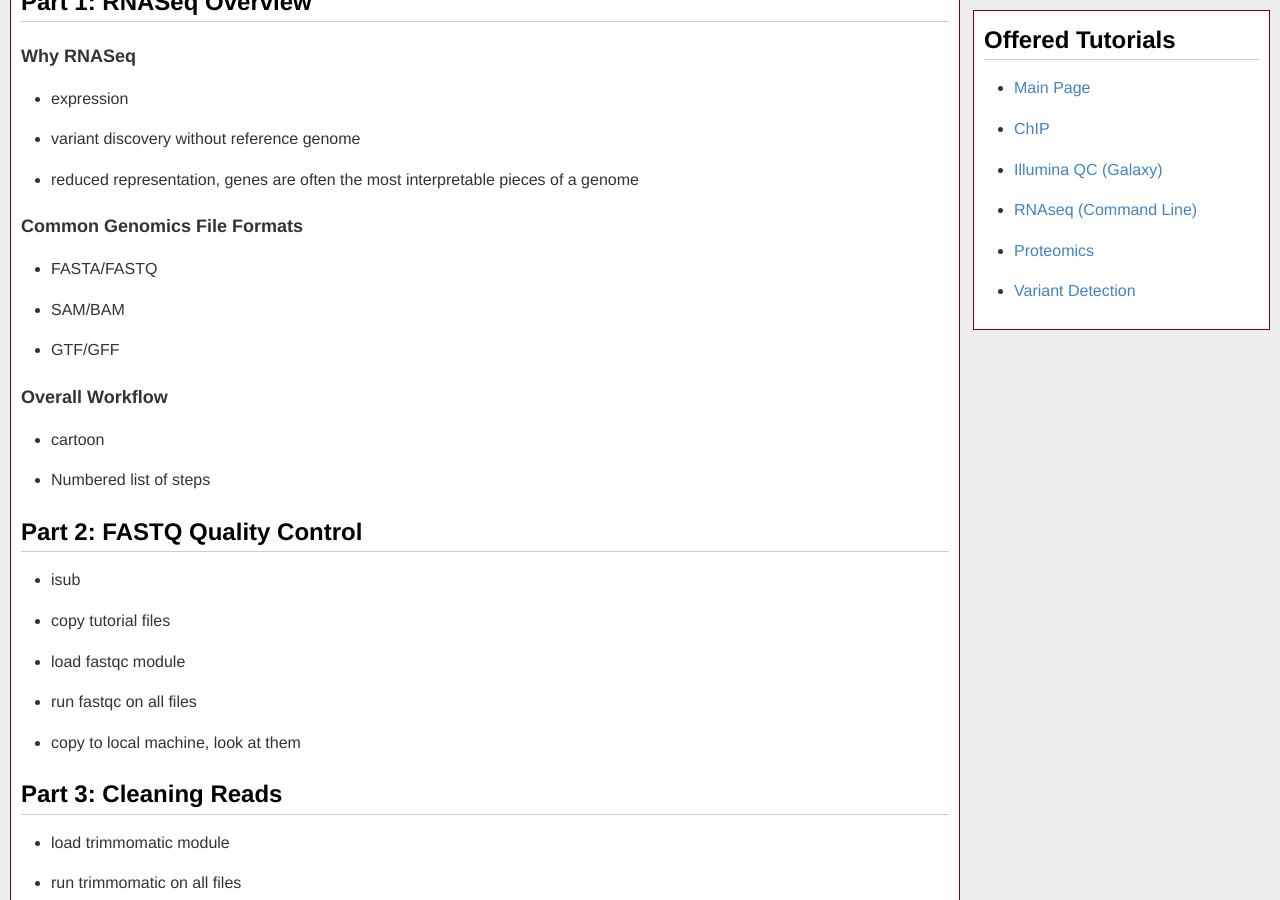
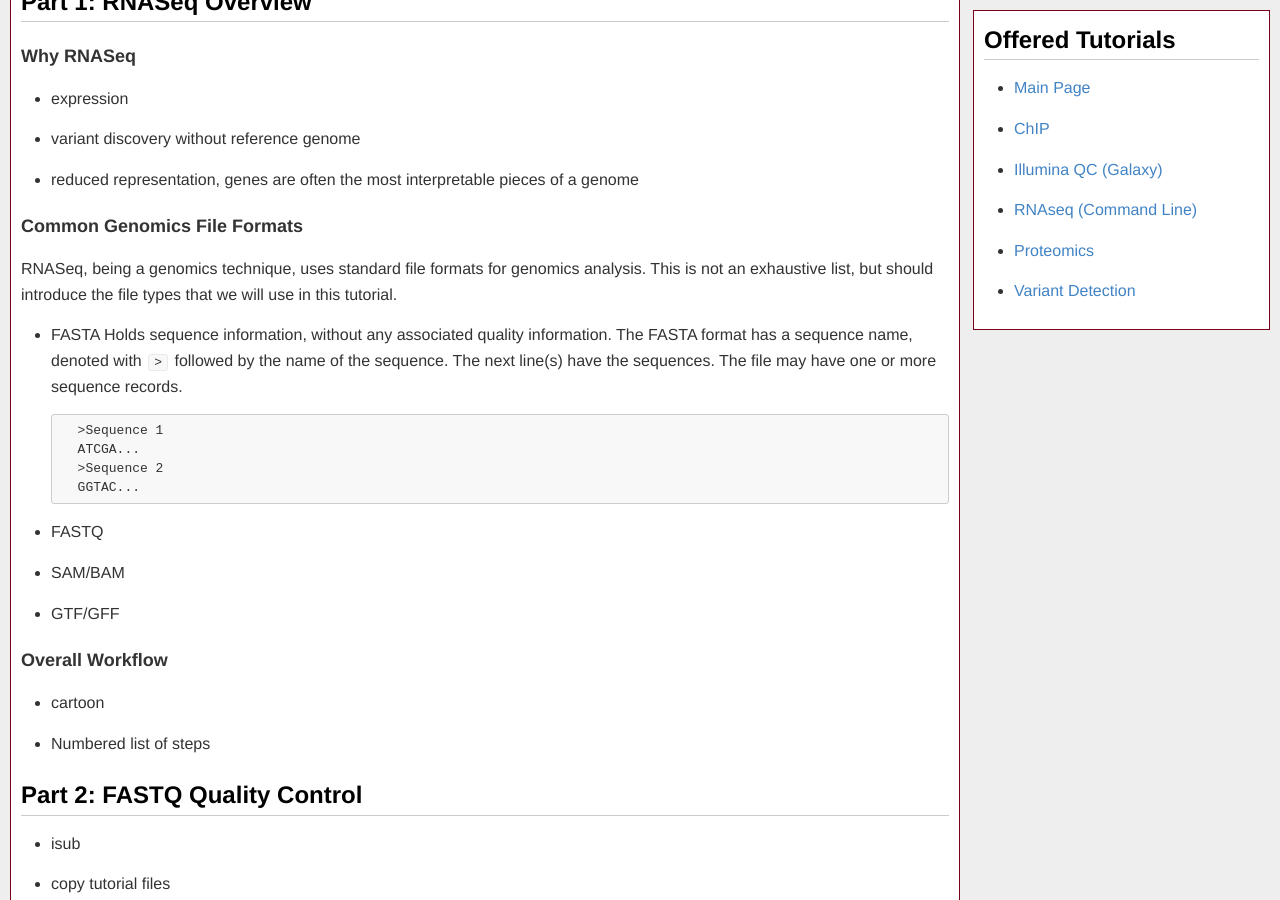
Before and after one commit to msi-ris/Tutorials, a Jekyll site: the page built from rnaseq_cmd.md, in a window 1280 px wide and 900 px high, scrolled down 3964 px. Built offline with Jekyll 4.4.1, drawn with Linux system fonts in a browser that asks for light colours.

Commit message:
Update rnaseq

````diff
--- a/rnaseq_cmd.md
+++ b/rnaseq_cmd.md
@@ -114,7 +114,24 @@ to the system.
 - reduced representation, genes are often the most interpretable pieces of a genome
 
 ### Common Genomics File Formats
-- FASTA/FASTQ
+RNASeq, being a genomics technique, uses standard file formats for genomics
+analysis. This is not an exhaustive list, but should introduce the file types
+that we will use in this tutorial.
+
+- FASTA
+    Holds sequence information, without any associated quality information. The
+    FASTA format has a sequence name, denoted with `>` followed by the name of
+    the sequence. The next line(s) have the sequences. The file may have one or
+    more sequence records.
+
+    ```
+    >Sequence 1
+    ATCGA...
+    >Sequence 2
+    GGTAC...
+    ```
+
+- FASTQ
 - SAM/BAM
 - GTF/GFF
 
````
